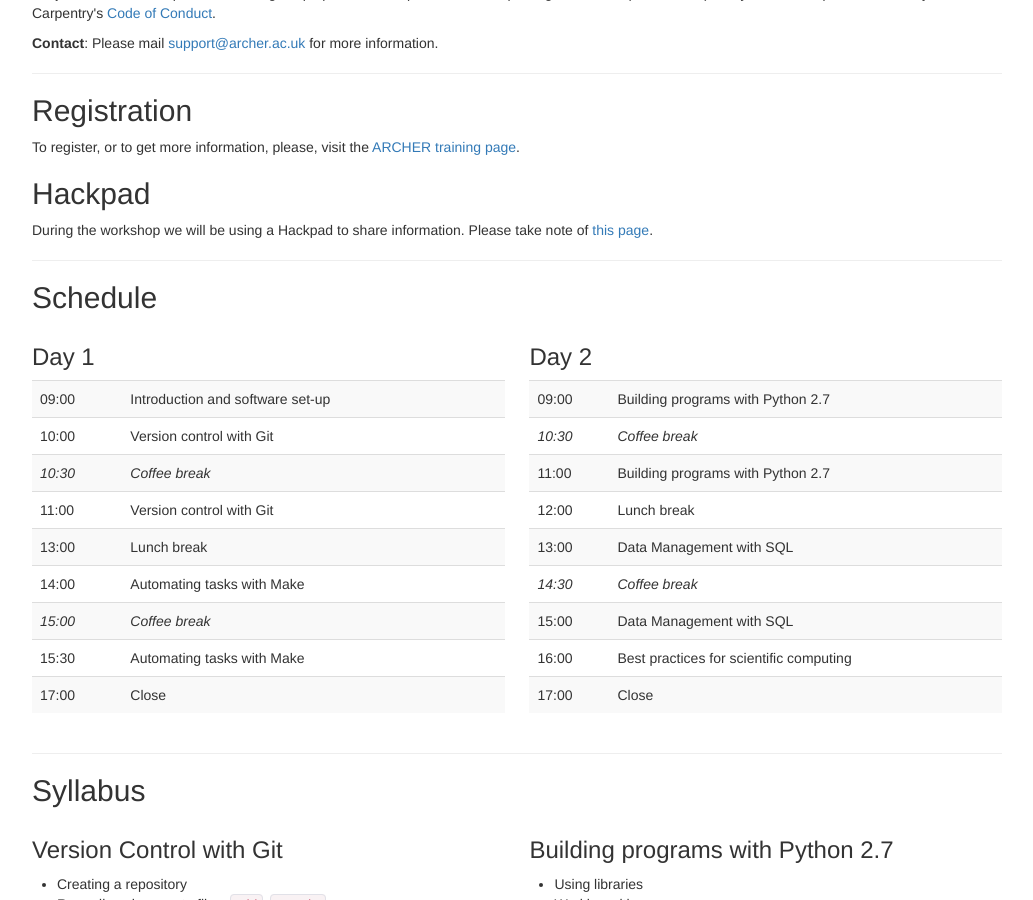
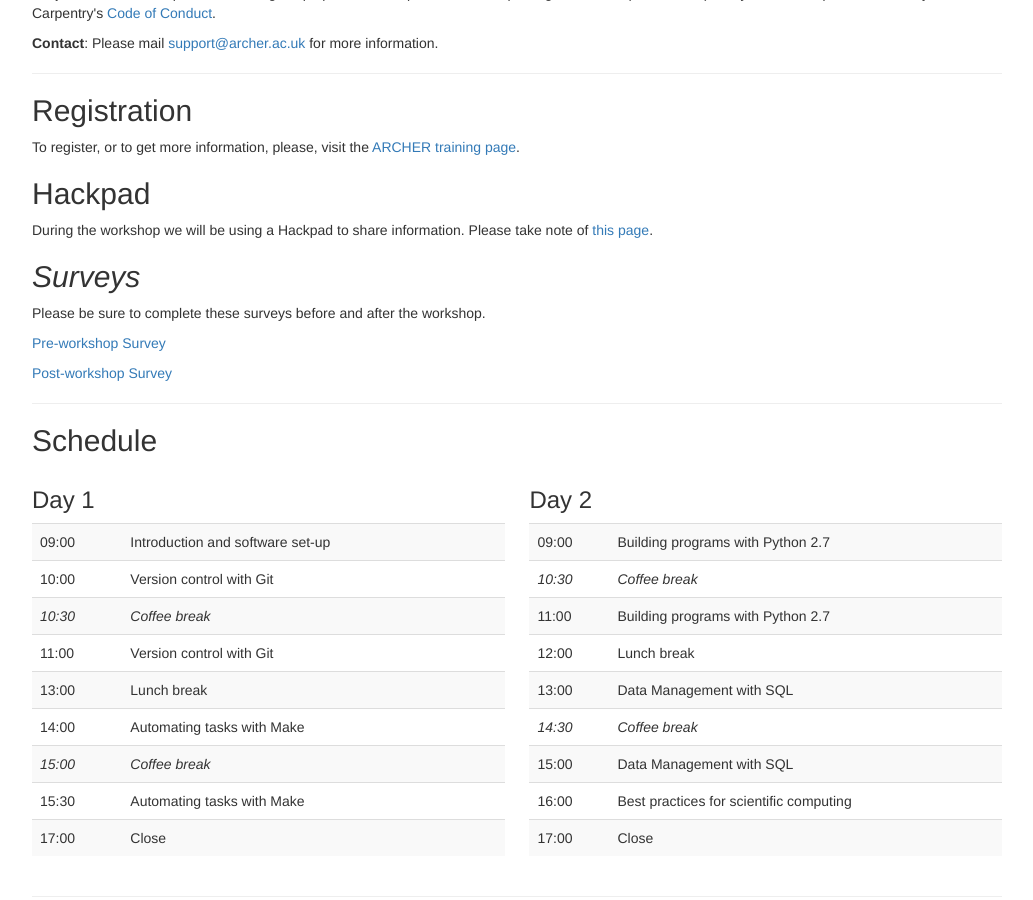
Before and after one commit to gperu/2016-06-09-Belfast, a Jekyll site: the page built from index.html, in a window 1280 px wide and 900 px high, scrolled down 808 px. Shown: the whole window, without its empty margins (168-1201 px from the left). Built offline with Jekyll 4.4.1, drawn with Linux system fonts in a browser that asks for light colours.

Commit message:
Added pre- and post- surveys

```diff
--- a/index.html
+++ b/index.html
@@ -113,6 +113,11 @@ Please take note of <a
 href="https://hackpad.com/ARCHER-SWC-EPCC-Feb2016-p93Xj6LacO2">this page</a>.
 </p>
 
+
+<h2><em>Surveys</em></h2>
+<p>Please be sure to complete these surveys before and after the workshop.</p>
+<p><a href='https://www.surveymonkey.com/r/swc_pre_workshop_v1?workshop_id=2016-02-16-EPCC'>Pre-workshop Survey</a></p>
+<p><a href='https://www.surveymonkey.com/r/swc_post_workshop_v1?workshop_id=2016-02-16-EPCC'>Post-workshop Survey</a></p>
 
 
 <hr/>
```
